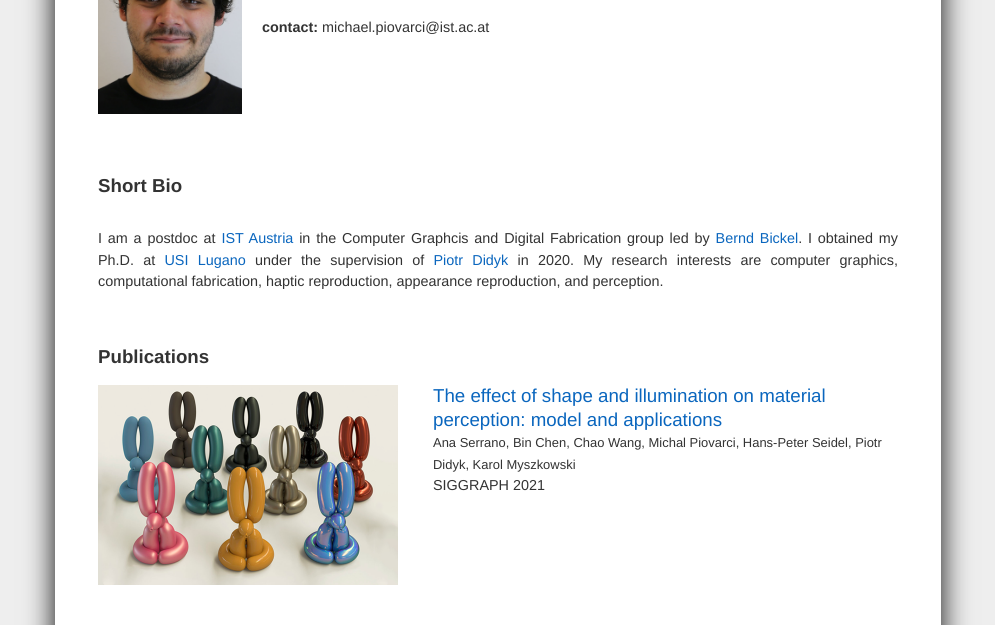
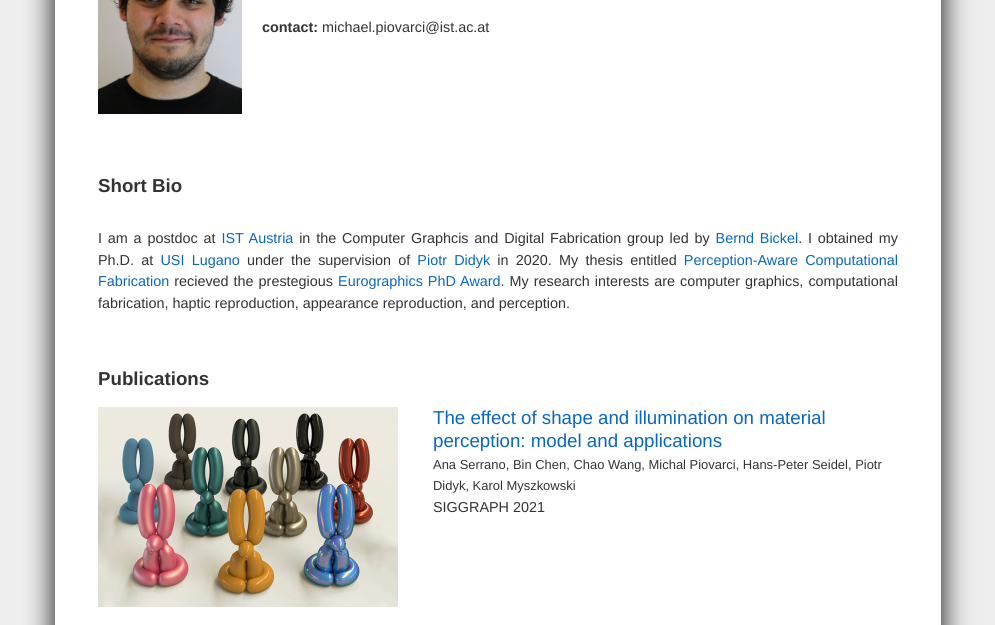
Before and after one commit to misop/misop.github.io, a plain HTML site: page index.html in a window 1280 px wide. Shown: the part 129-754 px from the top of the page, without its empty margins (142-1137 px from the left). Drawn offline with Linux system fonts and the light colour scheme.

Commit message:
EG PhD Award

```diff
--- a/index.html
+++ b/index.html
@@ -25,7 +25,7 @@
 				<br />
                 <h2>Short Bio</h2>
                 <p style="text-align:justify;">
-                    I am a postdoc at <a href="https://ist.ac.at/en/home/">IST Austria</a> in the Computer Graphcis and Digital Fabrication group led by <a href="https://ist.ac.at/en/research/bickel-group/">Bernd Bickel</a>. I obtained my Ph.D. at <a href="https://www.usi.ch/en">USI Lugano</a> under the supervision of <a href="https://www.pdf.inf.usi.ch/people/piotr/">Piotr Didyk</a> in 2020. My research interests are computer graphics, computational fabrication, haptic reproduction, appearance reproduction, and perception.
+                    I am a postdoc at <a href="https://ist.ac.at/en/home/">IST Austria</a> in the Computer Graphcis and Digital Fabrication group led by <a href="https://ist.ac.at/en/research/bickel-group/">Bernd Bickel</a>. I obtained my Ph.D. at <a href="https://www.usi.ch/en">USI Lugano</a> under the supervision of <a href="https://www.pdf.inf.usi.ch/people/piotr/">Piotr Didyk</a> in 2020. My thesis entitled <a href="http://doc.rero.ch/record/3296502">Perception-Aware Computational Fabrication</a> recieved the prestegious <a href="https://www.eg.org/wp/eurographics-awards-programme/phd-award/">Eurographics PhD Award</a>. My research interests are computer graphics, computational fabrication, haptic reproduction, appearance reproduction, and perception.
 				</p>
                 <!--<div class="pdfdiv">
                     <a href="files/cv.pdf"><img src="images/pdf-icon.png" height="40px" class="pdfico" /></a>
```
